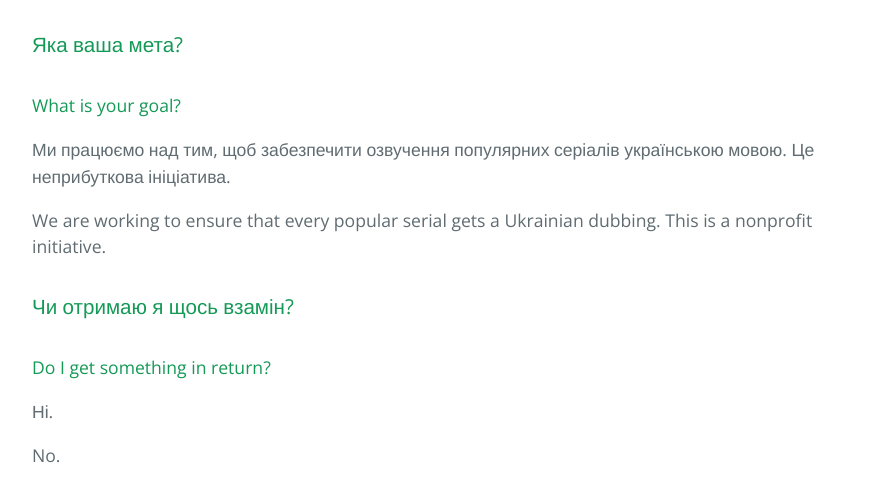
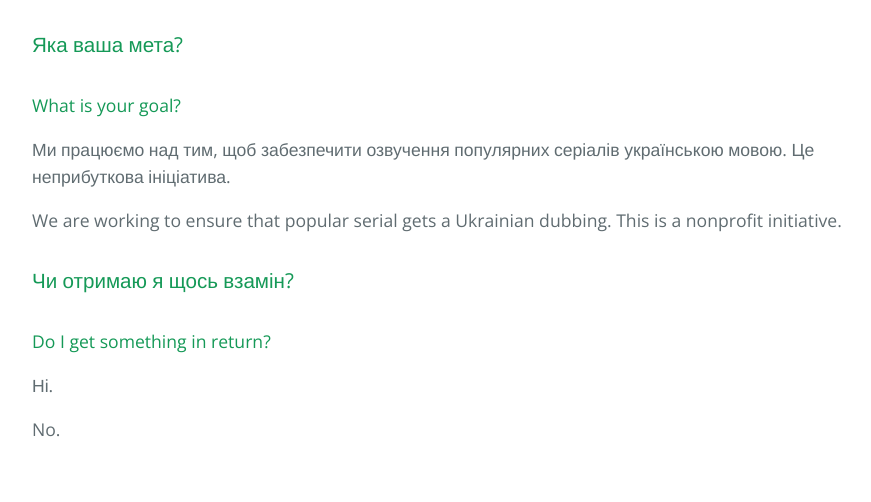
Before and after one commit to studia/series-dubbing, a plain HTML site: page index.html in a window 1280 px wide. Shown: the part 884-1386 px from the top of the page, without its empty margins (192-1063 px from the left). Drawn offline with nearby package versions, Linux system fonts and the light colour scheme.

Commit message:
Update index.html

```diff
--- a/index.html
+++ b/index.html
@@ -65,7 +65,7 @@
 
         <p>Ми працюємо над тим, щоб забезпечити озвучення популярних серіалів українською мовою. Це неприбуткова ініціатива.</p>
 
-        <p>We are working to ensure that every popular serial gets a Ukrainian dubbing. This is a nonprofit initiative.</p>
+        <p>We are working to ensure that popular serial gets a Ukrainian dubbing. This is a nonprofit initiative.</p>
 
         <h3><a class="anchor" href="#designer-templates" aria-hidden="true"><span class="octicon octicon-link"></span></a>Чи отримаю я щось взамін?</h3>
         <h4>Do I get something in return?</h4>
```
